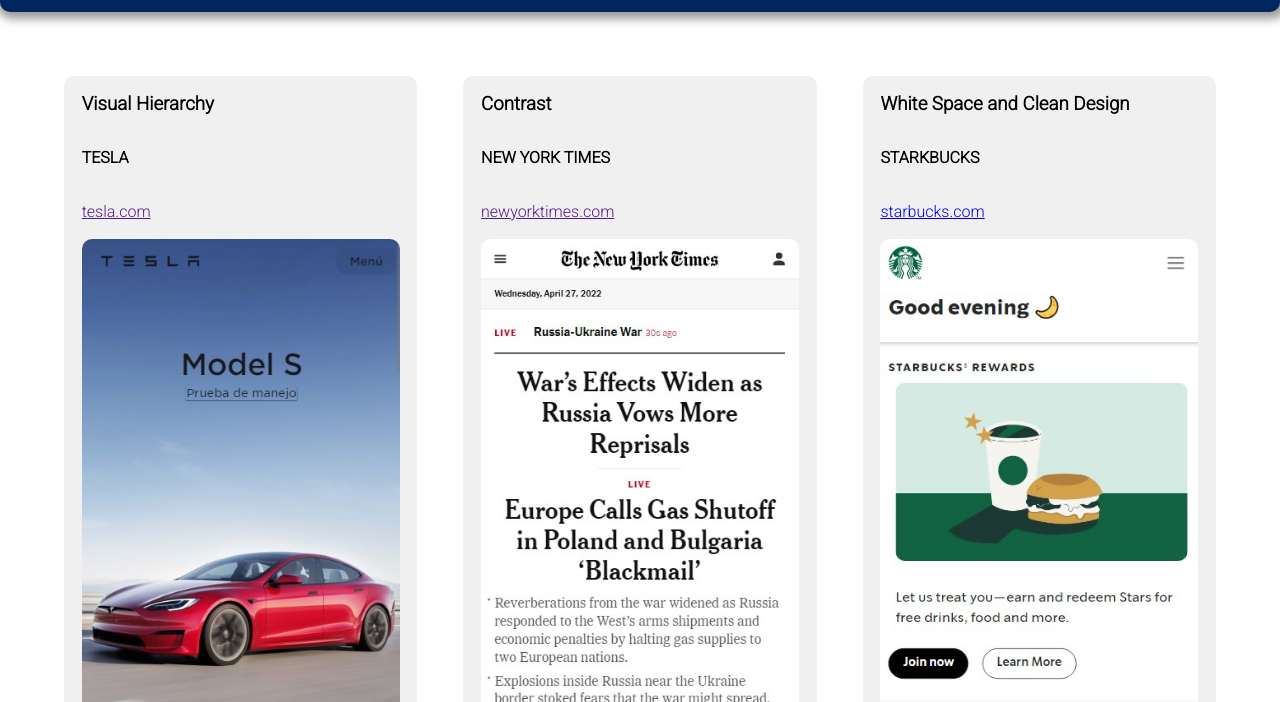
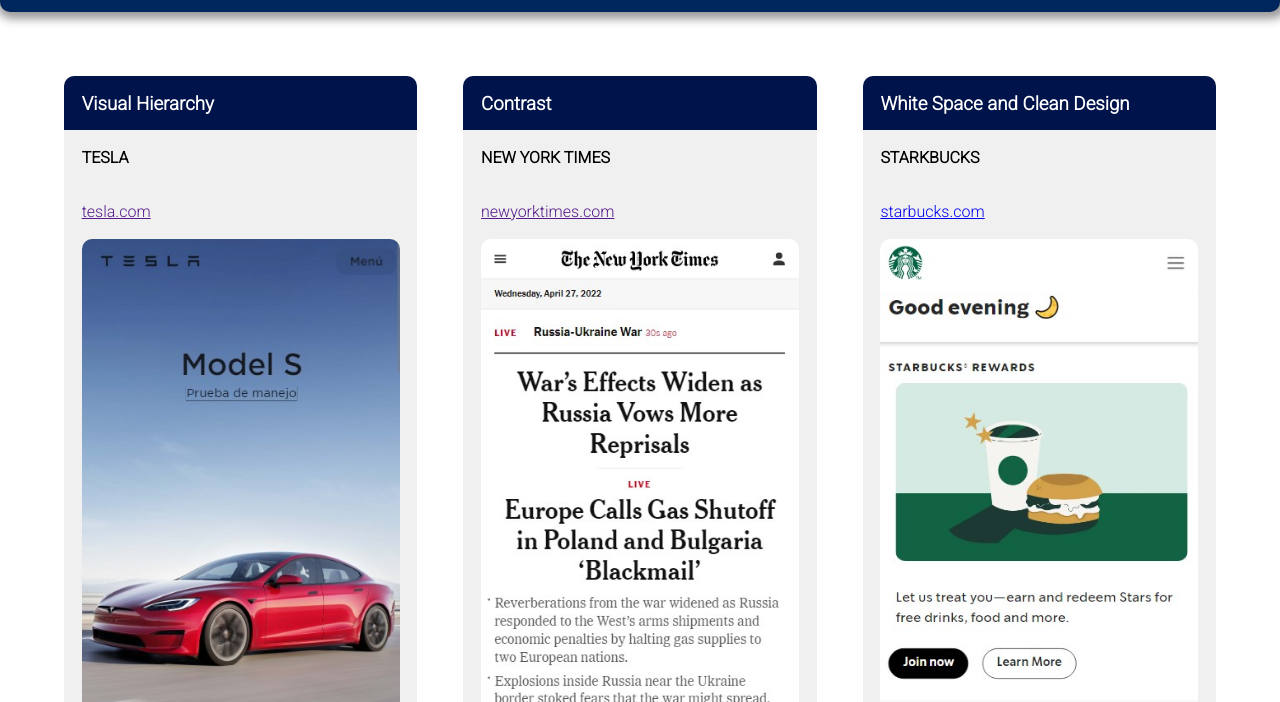
Before and after one commit to Samir-mtz/lesson2, a plain HTML site: page design-principles.html in a window 1280 px wide. Shown: the part 98-800 px from the top of the page. Drawn offline with Linux system fonts and the light colour scheme; files that its build step writes are made by us from their sources.

Commit message:
Changing css

```diff
--- a/css/main.css
+++ b/css/main.css
@@ -91,6 +91,11 @@ main section{
     grid-template-columns: 100%;
     grid-template-rows: 5% min-content min-content min-content min-content;
 }
+section h3{
+    background-color: rgb(0, 19, 74);
+    color: white;
+    border-radius:10px 10px 0px 0px;
+}
 section h3, section h4, section p, section a{
     padding: 5%;
 }
--- a/design-principles.html
+++ b/design-principles.html
@@ -4,7 +4,7 @@
     <meta charset="UTF-8">
     <meta http-equiv="X-UA-Compatible" content="IE=edge">
     <meta name="viewport" content="width=device-width, initial-scale=1.0">
-    <meta name="description" content="Assigment Portal for Armando Martinez, class WDD 230">
+    <meta name="description" content="Design Principles Document for Armando Martinez, class WDD 230">
     <link rel="stylesheet" href="normalize/main.css">
     <link rel="stylesheet" href="css/main.css">
     <link rel="preconnect" href="https://fonts.googleapis.com">
```
